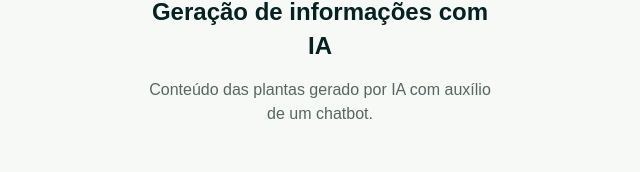
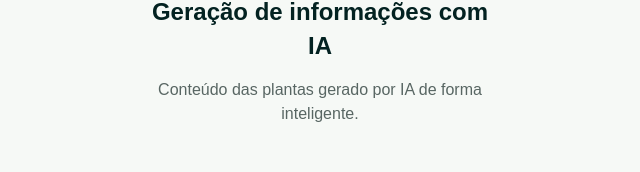
Before and after one commit to plant-ai-app/plant-ai-frontend, a React (Vite) app: page /onBoarding in a window 1280 px wide. Both pictures are taken after a click on the button "Próximo". Shown: the part 422-594 px from the top of the page, without its empty margins (320-960 px from the left). Built offline with nearby package versions, Linux system fonts and the light colour scheme; no server answers; a web font is replaced by a local one.

Commit message:
🎨 :style: Mudança nos textos.

```diff
--- a/src/components/pages/onBoarding/steps/stepTwo/StepTwo.jsx
+++ b/src/components/pages/onBoarding/steps/stepTwo/StepTwo.jsx
@@ -10,7 +10,7 @@ const StepTwo = ({ onNext }) => {
             <div className={styles.texts}>
                 <h1>Geração de informações com IA</h1>
                 <p>
-                   Conteúdo das plantas gerado por IA com auxílio de um chatbot.
+                   Conteúdo das plantas gerado por IA de forma inteligente.
                 </p>
             </div>
             <div className={styles.buttons}>
--- a/src/components/pages/perfil/deleteModal/DeleteModal.jsx
+++ b/src/components/pages/perfil/deleteModal/DeleteModal.jsx
@@ -75,7 +75,7 @@ const DeleteModal = ({ isOpen, onClose }) => {
                     <BsExclamationTriangleFill className={styles.warningIcon} />
                 </div>
 
-                <h2 className={styles.modalTitle}>Delete Account</h2>
+                <h2 className={styles.modalTitle}>Deletar Conta</h2>
                 <p className={styles.modalDescription}>
                     Ao deletar sua conta, todos os seus dados serão apagados permanentemente. Esta ação não pode ser desfeita.
                 </p>
--- a/src/components/pages/perfil/logoutModal/LogoutModal.jsx
+++ b/src/components/pages/perfil/logoutModal/LogoutModal.jsx
@@ -30,7 +30,7 @@ const LogoutModal = ({ isOpen, onClose }) => {
                     <BsBoxArrowRight className={styles.warningIcon} />
                 </div>
 
-                <h2 className={styles.modalTitle}>Log Out</h2>
+                <h2 className={styles.modalTitle}>Sair</h2>
                 <p className={styles.modalDescription}>
                     Tem certeza que deseja sair da sua conta?
                 </p>
```
